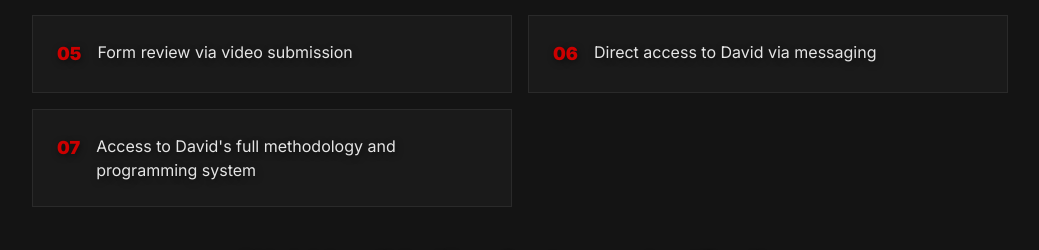
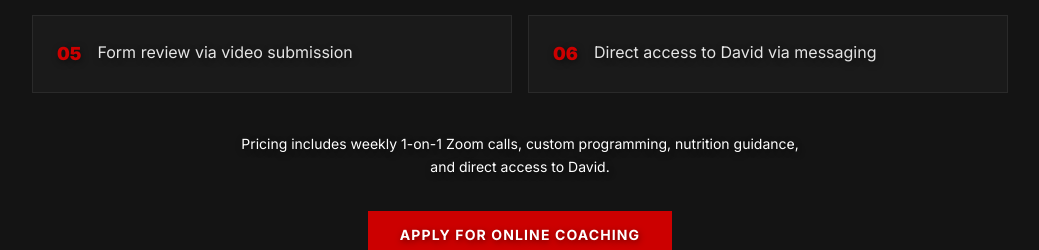
Before and after one commit to davidzabinskifitness/dzf-website, a Next.js app: page /online-coaching in a window 1280 px wide. Shown: the part 1023-1273 px from the top of the page, without its empty margins (120-1159 px from the left). Built offline with nearby package versions, Linux system fonts and the light colour scheme.

Commit message:
Online coaching: remove item 7 from What's Included

```diff
--- a/app/online-coaching/page.tsx
+++ b/app/online-coaching/page.tsx
@@ -20,7 +20,6 @@ const included = [
   "Progress tracking and weekly check-ins",
   "Form review via video submission",
   "Direct access to David via messaging",
-  "Access to David's full methodology and programming system",
 ];
 
 export default function OnlineCoachingPage() {
```
